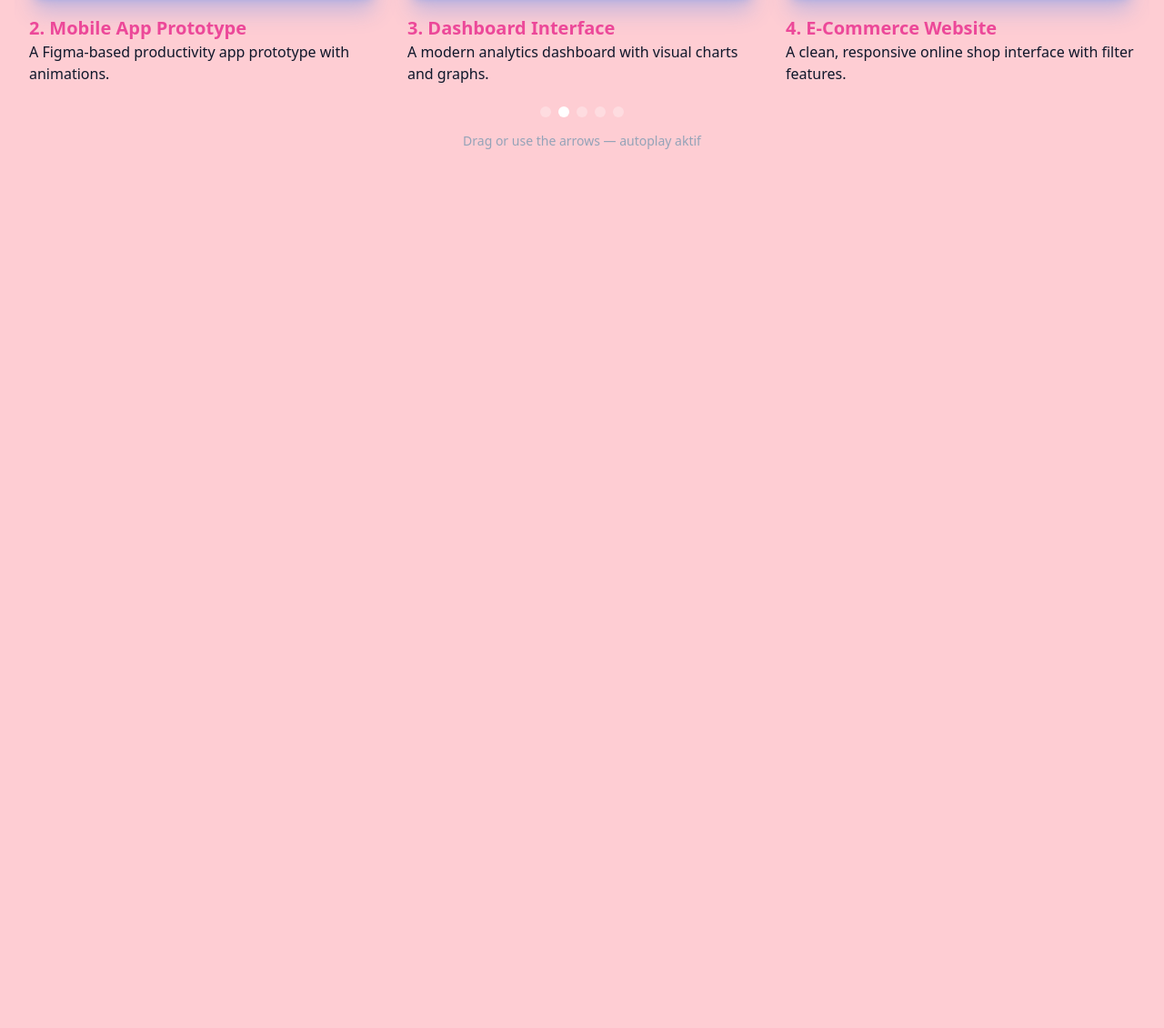
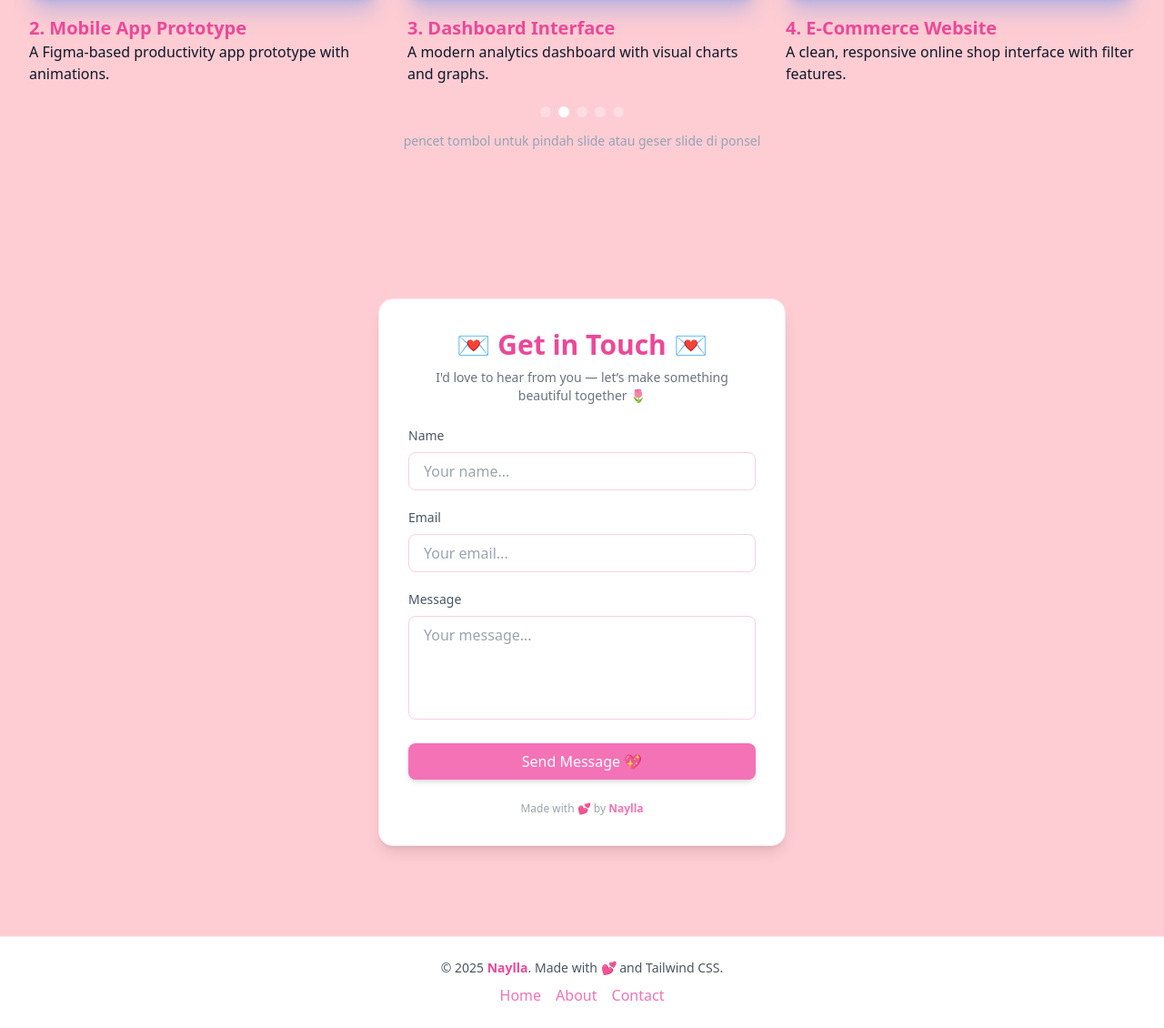
Before and after one commit to nayllaprastica-cloud/Coding_HTML, a website: page index.html in a window 1280 px wide. Shown: the part 1835-2965 px from the top of the page at 91% size. Before the commit the page ends 2064 px from the top, so only its background shows below. Drawn offline with nearby package versions, Linux system fonts and the light colour scheme.

Commit message:
update form
tambahin form

```diff
--- a/index.html
+++ b/index.html
@@ -25,6 +25,10 @@ html {
       scroll-behavior: smooth;
     }
   }
+  .text-white {
+    --tw-text-opacity: 1;
+    color: rgb(0 0 0);
+}
 </style>
     <header class="bg-rose-200 shadow-xl fixed w-full top-0 z-10">
         <div class="max-w-6xl mx-auto flex justify-between items-center p-4 sm:px-8">
@@ -32,16 +36,15 @@ html {
             <ul class="hidden md:flex space-x-8 text-orange-400 font-medium tracking-wider">
               <li><a href="#home" class="hover:text-pink-500 transition duration-150">HOME</a></li>
               <li><a href="#about" class="hover:text-pink-500 transition duration-150">ABOUT ME</a></li>
-              <li><a href="#portfolio" class="hover:text-pink-500 transition duration-150">MY PORTFOLIO</a></li>
+              <li><a href="#portofolio" class="hover:text-pink-500 transition duration-150">MY PORTFOLIO</a></li>
               <li><a href="#contact" class="hover:text-pink-500 transition duration-150">CONTACT</a></li>
             </ul>
           <button id="menu" class="md:hidden text-2xl text-purple-700">&#9776;</button>
-
         </div>
     </header>
 
-  <body class="bg-rose-200 text-white overflow-x-hidden">
-    <!-- ================== SECTION 1: INTRO ================== -->
+<body class="bg-rose-200 text-black overflow-x-hidden">
+<!-- HOME -->
     <section id="home" class="pt-24">
       <div class="relative w-full h-[400px] bg-gradient-to-r from-pink-200 to-orange-200 flex items-center justify-center overflow-hidden rounded-2xl shadow-lg">
         <div class="flex items-center gap-9">
@@ -58,16 +61,16 @@ html {
     </div>
   </section>
 
-    <!-- ================== SECTION 2: ABOUT ME / SLIDER ================== -->
+<!-- ABOUT ME -->
 <section
-      class="min-h-screen flex flex-col justify-center items-center bg-rose-100 relative px-6"
+  class="min-h-screen flex flex-col justify-center items-center bg-rose-100 relative px-6" id="about"
 >
   <h2 class="text-5xl font-bold mb-10  text-pink-500">About Me</h2>
 
   <div
     class="relative w-full max-w-5xl flex items-center justify-center overflow-hidden"
   >
-        <!-- Tombol -->
+    <!-- TOMBOL -->
     <button
       id="prevAbout"
       class="absolute left-3 z-10 bg-black/10 hover:bg-white/20 text-white text-2xl rounded-full p-3"
@@ -81,12 +84,12 @@ html {
       ❯
     </button>
 
-        <!-- Slider Container -->
+    <!-- CONTAINER -->
     <div
       id="aboutSlider"
       class="flex transition-transform duration-700 ease-in-out w-full"
     >
-          <!-- Slide 1: Deskripsi Diri -->
+      <!-- DESKRIPSI DIRI -->
       <div
         class="min-w-full flex flex-col lg:flex-row items-center justify-center px-6"
       >
@@ -106,7 +109,7 @@ html {
         </div>
       </div>
 
-          <!-- Slide 2: Kontak -->
+      <!-- MY CONTACT -->
       <div
         class="min-w-full flex flex-col lg:flex-row items-center justify-center px-6"
       >
@@ -160,7 +163,7 @@ html {
   });
 </script>
 
-    <!-- ================== SECTION 3: PORTOFOLIO ================== -->
+<!-- MY PORTOFOLIO -->
 <!-- Container -->
 <section id="portofolio" class="pt-36 pb-16 for-bg">
   <div class="container mx-auto px-4">
@@ -172,9 +175,9 @@ html {
 
     <!-- Carousel -->
 <div class="relative">
-  <!-- Viewport (menyembunyikan slide lain di luar layar) -->
+<!-- buat menyembunyikan slide lain di luar layar -->
 <div id="carouselViewport" class="overflow-hidden relative rounded-xl">
-    <!-- Track (menyusun slide secara horizontal) -->
+<!-- buat menyusun slide secara horizontal -->
 <div
   id="carouselTrack"
   class="flex transition-transform duration-500 ease-in-out"
@@ -276,14 +279,95 @@ html {
       <!-- Dots -->
       <div id="dots" class="flex gap-2 justify-center mt-6"></div>
 
-          <!-- small hint for drag on mobile -->
+      <!-- buat petunjuk kecil untuk drag di ponsel -->
       <p class="text-center text-sm text-slate-400 mt-4">
-            Drag or use the arrows — autoplay aktif
+        pencet tombol untuk pindah slide atau geser slide di ponsel
       </p>
     </div>
   </div>
 </section>
-    <!-- Script: advanced carousel -->
+<!-- Contact Section -->
+  <section id="contact" class="min-h-screen flex flex-col justify-center items-center px-4 py-12">
+    <div class="max-w-md w-full bg-white rounded-2xl shadow-lg border border-pink-100 p-8">
+
+      <!-- Title -->
+      <h2 class="text-3xl font-semibold text-center text-pink-500 mb-2">
+        💌 Get in Touch 💌
+      </h2>
+      <p class="text-center text-gray-500 text-sm mb-6">
+        I'd love to hear from you — let’s make something beautiful together 🌷
+      </p>
+
+      <!-- Form -->
+      <form class="space-y-5">
+        <!-- Name -->
+        <div>
+          <label for="name" class="block text-sm text-gray-600 mb-2">Name</label>
+          <input
+            type="text"
+            id="name"
+            name="name"
+            placeholder="Your name..."
+            required
+            class="w-full px-4 py-2 border border-pink-200 rounded-lg focus:outline-none focus:ring-2 focus:ring-pink-300 transition-all"
+          >
+        </div>
+
+        <!-- Email -->
+        <div>
+          <label for="email" class="block text-sm text-gray-600 mb-2">Email</label>
+          <input
+            type="email"
+            id="email"
+            name="email"
+            placeholder="Your email..."
+            required
+            class="w-full px-4 py-2 border border-pink-200 rounded-lg focus:outline-none focus:ring-2 focus:ring-pink-300 transition-all"
+          >
+        </div>
+
+        <!-- Message -->
+        <div>
+          <label for="message" class="block text-sm text-gray-600 mb-2">Message</label>
+          <textarea
+            id="message"
+            name="message"
+            rows="4"
+            placeholder="Your message..."
+            required
+            class="w-full px-4 py-2 border border-pink-200 rounded-lg focus:outline-none focus:ring-2 focus:ring-pink-300 resize-none transition-all"
+          ></textarea>
+        </div>
+
+        <!-- Button -->
+        <button
+          type="submit"
+          class="w-full bg-pink-400 hover:bg-pink-500 text-white font-medium py-2 rounded-lg transition-all duration-300 shadow-md"
+        >
+          Send Message 💖
+        </button>
+      </form>
+
+      <!-- Footer Text -->
+      <p class="text-center text-xs text-gray-400 mt-6">
+        Made with 💕 by <span class="text-pink-400 font-semibold">Naylla</span>
+      </p>
+    </div>
+  </section>
+
+  <!-- Footer -->
+  <footer class="bg-white border-t border-pink-100 py-6 text-center">
+    <p class="text-gray-600 text-sm">
+      © 2025 <span class="text-pink-500 font-semibold">Naylla</span>. Made with 💕 and Tailwind CSS.
+    </p>
+    <div class="mt-2 flex justify-center gap-4">
+      <a href="#home" class="text-pink-400 hover:text-pink-500 transition">Home</a>
+      <a href="#about" class="text-pink-400 hover:text-pink-500 transition">About</a>
+      <a href="#contact" class="text-pink-400 hover:text-pink-500 transition">Contact</a>
+    </div>
+  </footer>
+
+    <!-- Carousel -->
     <script>
       (function () {
         const track = document.getElementById("carouselTrack");
@@ -454,7 +538,7 @@ html {
           startAutoplay();
         }
 
-        // drag support (pointer events)
+        // drag
         function enableDrag() {
           let startX = 0;
           let currentTranslate = 0;
@@ -485,7 +569,7 @@ html {
             dragging = false;
             pointerActive = false;
             trackEl.style.transition = `transform ${transitionDuration}ms ease`;
-            // determine if we should go to next or prev by threshold
+            // menentukan apakah kita harus pergi ke berikutnya atau sebelumnya berdasarkan ambang batas
             const dx = e.clientX - startX;
             const threshold = track.children[0].clientWidth * 0.25;
             if (dx < -threshold) {
@@ -512,17 +596,7 @@ html {
             });
           });
 
-          // helper to read computed translateX
-          function getCurrentTranslate() {
-            const st = window.getComputedStyle(trackEl);
-            const mt = st.transform || st.webkitTransform;
-            if (mt && mt !== "none") {
-              const values = mt.split("(")[1].split(")")[0].split(",");
-              const tx = parseFloat(values[4]);
-              return tx;
-            }
-            return 0;
-          }
+
         }
 
         // keyboard nav
```
Lines whose indentation alone changed are shown as unchanged.
